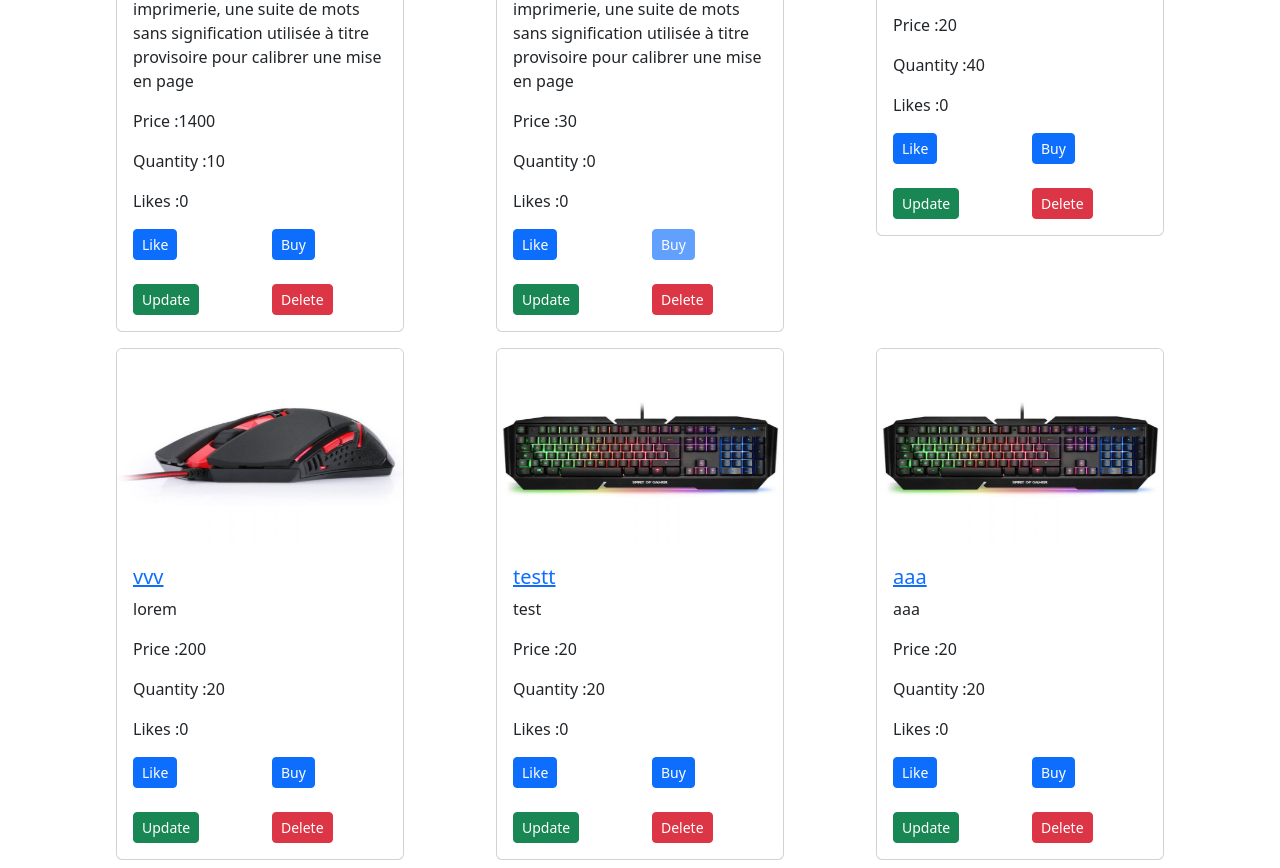
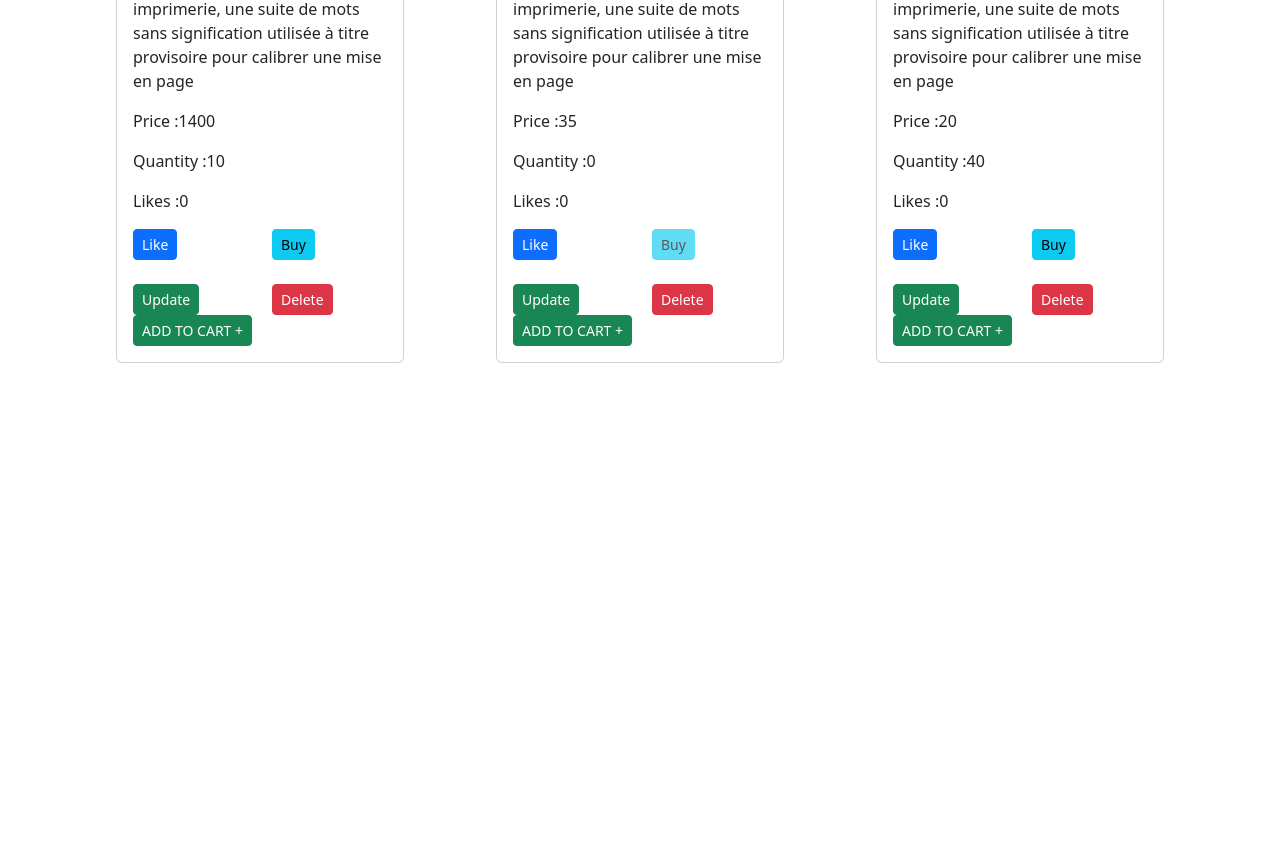
Before and after one commit to haifaarouri/Ateliers-React, a React (Create React App) app: page /products/list in a window 1280 px wide. Shown: the part 340-1208 px from the top of the page. After the commit the page ends 800 px from the top, so only its background shows below. Built offline with nearby package versions, Linux system fonts and the light colour scheme; data requests are answered from the project's data file.

Commit message:
first commit

```diff
--- a/db.json
+++ b/db.json
@@ -12,10 +12,10 @@
     {
       "id": 2,
       "name": "Mousee",
-      "price": "30",
+      "price": "35",
       "img": "product2.jpg",
       "like": 0,
-      "quantity": 0,
+      "quantity": "0",
       "description": "Le lorem ipsum est, en imprimerie, une suite de mots sans signification utilisée à titre provisoire pour calibrer une mise en page"
     },
     {
@@ -24,35 +24,8 @@
       "img": "product3.jpg",
       "like": 0,
       "quantity": "40",
-      "description": "testttttt",
+      "description": "Le lorem ipsum est, en imprimerie, une suite de mots sans signification utilisée à titre provisoire pour calibrer une mise en page",
       "id": 3
-    },
-    {
-      "name": "vvv",
-      "price": "200",
-      "img": "product2.jpg",
-      "like": 0,
-      "quantity": "20",
-      "description": "lorem",
-      "id": 4
-    },
-    {
-      "name": "testt",
-      "price": "20",
-      "img": "product3.jpg",
-      "like": 0,
-      "quantity": "20",
-      "description": "test",
-      "id": 5
-    },
-    {
-      "name": "aaa",
-      "price": "20",
-      "img": "product3.jpg",
-      "like": 0,
-      "quantity": "20",
-      "description": "aaa",
-      "id": 6
     }
   ]
 }
--- a/src/App.js
+++ b/src/App.js
@@ -19,27 +19,28 @@ const Products = lazy(() => import("./Components/Products"));
 const ProductLayout = lazy(() => import("./Components/ProductLayout"));
 const NotFound = lazy(() => import("./Components/NotFound"));
 
+const Cart = lazy(() => import("./Components/Cart"));
+
 function App() {
   return (
     // <Fragement>
     <>
       {/* <Products/> */}
-      <Suspense fallback={<SpinnerExample/>}>
+      <Suspense fallback={<SpinnerExample />}>
         <CustomNavbar />
         <Routes>
           <Route path="*" element={<NotFound />} />
           <Route path="/" element={<h1>Home</h1>} />
           <Route path="/redux" element={<ReduxComponent />} />
           <Route path="/reduxtoolkit" element={<ReduxToolkitComponent />} />
-
           <Route path="/home/:username" element={<Home />} />
           <Route path="/products" element={<ProductLayout />}>
             <Route path="list" element={<Products />} />
             <Route path="add" element={<AddProduct />} />
             <Route path="update/:id" element={<UpdateProduct />} />
-
             <Route path=":id" element={<ProductDetails />} />
           </Route>
+          <Route path="/panier" element={<Cart />} />
         </Routes>
       </Suspense>
     </>
--- /dev/null
+++ b/src/Components/Cart.js
@@ -0,0 +1,8 @@
+
+function Cart(props) {
+  return (
+    <h1>SHOPPING CART</h1>
+  );
+}
+
+export default Cart;
--- a/src/Components/CustomNavbar.js
+++ b/src/Components/CustomNavbar.js
@@ -6,6 +6,7 @@ import Container from 'react-bootstrap/Container';
 import {NavLink} from 'react-router-dom';
 
 const CustomNavbar = () => {
+  const nbr = 0
   return (
     <div> <Navbar bg="light" expand="lg">
     <Container>
@@ -15,6 +16,7 @@ const CustomNavbar = () => {
         <Nav className="me-auto">
           <Nav.Link as={NavLink} to="/products/list" style={({isActive})=> ({textDecoration: isActive ? "underline" : "none"})}>Products</Nav.Link>
           <Nav.Link as={NavLink} to="/products/add" style={({isActive})=> ({textDecoration: isActive ? "underline" : "none"})}>Add new product</Nav.Link>
+          <Nav.Link as={NavLink} to="/panier" style={({isActive})=> ({textDecoration: isActive ? "underline" : "none"})}>Panier {nbr}</Nav.Link>
          </Nav>
       </Navbar.Collapse>
     </Container>
--- a/src/Components/Product.js
+++ b/src/Components/Product.js
@@ -3,6 +3,8 @@ import { useState, useEffect } from "react";
 import Button from "react-bootstrap/Button";
 import { Link } from "react-router-dom";
 import { Col, Row } from "react-bootstrap";
+import { useDispatch, useSelector } from "react-redux";
+import { addToCart } from "../ReduxToolkit/slices/cartSlice";
 
 function Product(props) {
   const [product,] = useState(props.product);
@@ -14,7 +16,14 @@ function Product(props) {
   useEffect(() => {
     console.log("Likes Update");
   }, []);
-  const className = likes > 5 ?"bestProduct mx-auto my-2":"mx-auto my-2" ;
+  const className = likes > 5 ? "bestProduct mx-auto my-2" : "mx-auto my-2";
+
+  //const productRedux = useSelector((state) => state.product.product)
+  const dispatch = useDispatch();
+
+  const addProdToCart = (p) => {
+    dispatch(addToCart(p))
+  }
   return (
     <Card style={{ width: "18rem" }} className={className}>
       <Card.Img
@@ -40,7 +49,7 @@ function Product(props) {
           <Col md={6}>
             <Button
               size="sm"
-              variant="primary"
+              variant="info"
               onClick={() => props.buyFunction(product)}
               disabled={product.quantity <= 0}
             >
@@ -52,13 +61,13 @@ function Product(props) {
         <Row>
           <Col md={6}>
             {" "}
-              <Button variant="success" size="sm"><Link to={`/products/update/${product.id}`} style={{textDecoration :'none' ,color: 'white'}}>Update</Link></Button>
+            <Button variant="success" size="sm"><Link to={`/products/update/${product.id}`} style={{ textDecoration: 'none', color: 'white' }}>Update</Link></Button>
           </Col>
           <Col md={6}>
             <Button variant="danger" size="sm" onClick={() => props.deleteProd(product.id)}>Delete</Button>
           </Col>
-
         </Row>
+        <Button variant="success" size="sm" onClick={() => props.addProdToCart(product)}>ADD TO CART +</Button>
       </Card.Body>
     </Card>
   );
--- /dev/null
+++ b/src/ReduxToolkit/slices/cartSlice.js
@@ -0,0 +1,21 @@
+import { createSlice } from "@reduxjs/toolkit";
+
+const cartSlice = createSlice({
+    name:'cart',
+    initialState:{
+        value:{}
+    },
+    reducers:{
+        addToCart:(state,action)=>{
+            state.value=state.value+action.payload;
+        },
+        RemoveItemFromCart:(state,action)=>{
+
+        },
+        DeleteItem:(state,action)=>{
+
+        }
+    }
+})
+export const {addToCart,RemoveItemFromCart,DeleteItem} = cartSlice.actions;
+export default cartSlice.reducer;
```
Lines whose indentation alone changed are shown as unchanged.
